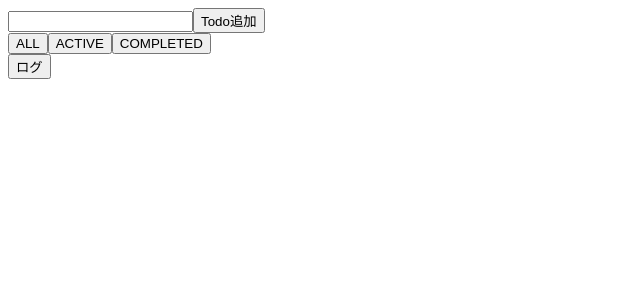
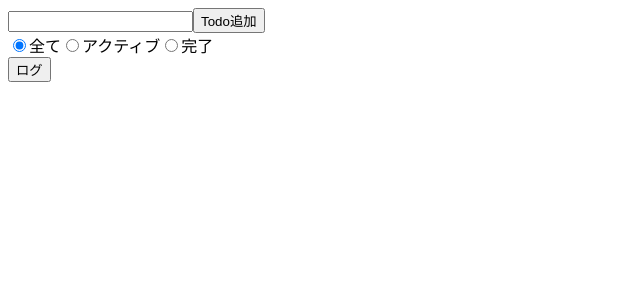
Before and after one commit to honai/w-todo, a React (Create React App) app: page / in a window 1280 px wide. Shown: the top 300 px of the page, without its empty margins (0-640 px from the left). Built offline with nearby package versions, Linux system fonts and the light colour scheme.

Commit message:
フィルターの切り替えをradioに

```diff
--- a/src/App.js
+++ b/src/App.js
@@ -65,9 +65,24 @@ const App = () => {
       </form>
       <TodoList todos={getVisibleTodos(todos, filter)} toggleTodo={toggleTodo} />
       <div>
-        <button type='button' onClick={() => setFilter(filtersDef.SHOW_ALL)}>ALL</button>
-        <button type='button' onClick={() => setFilter(filtersDef.SHOW_ACTIVE)}>ACTIVE</button>
-        <button type='button' onClick={() => setFilter(filtersDef.SHOW_COMPLETED)}>COMPLETED</button>
+        <label>
+          <input type='radio' name='filter'
+            checked={filter === filtersDef.SHOW_ALL}
+            onChange={() => setFilter(filtersDef.SHOW_ALL)}
+          />全て
+        </label>
+        <label>
+          <input type='radio' name='filter'
+            checked={filter === filtersDef.SHOW_ACTIVE}
+            onChange={() => setFilter(filtersDef.SHOW_ACTIVE)}
+          />アクティブ
+        </label>
+        <label>
+          <input type='radio' name='filter'
+            checked={filter === filtersDef.SHOW_COMPLETED}
+            onChange={() => setFilter(filtersDef.SHOW_COMPLETED)}
+          />完了
+        </label>
       </div>
       <button type='button' onClick={logTodo}>ログ</button>
     </>
```
